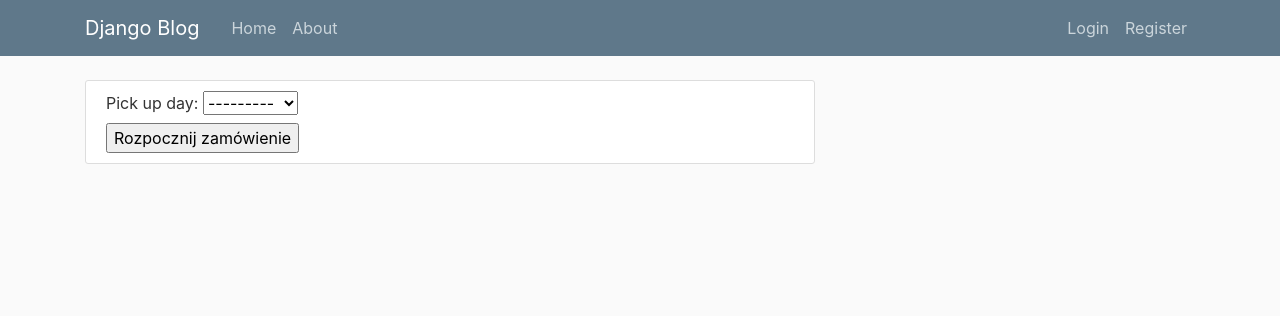
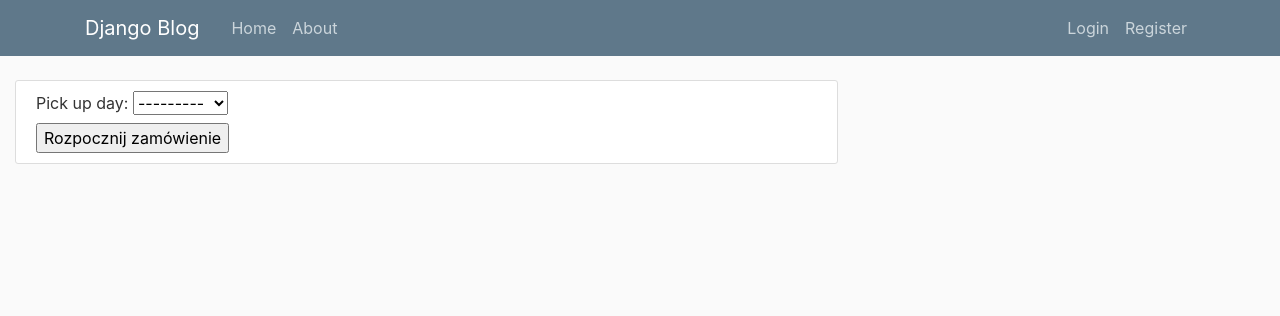
Before and after one commit to arturraczka/WKS, a Django app: page /koop/zamowienie/nowe/ in a window 1280 px wide. Shown: the top 316 px of the page. Run offline with Django 5.2, Linux system fonts and the light colour scheme; a user stored in the database is signed in; tables that the repository leaves empty hold one stand-in row (values such as "Sample post"); some libraries are stand-ins or nearby versions.

Commit message:
adjusting templates

```diff
--- a/koop_form/apps/form/static/form/main.css
+++ b/koop_form/apps/form/static/form/main.css
@@ -122,3 +122,9 @@ a.article-title:hover {
   color: #fff; /* Change background color on hover */
   text-decoration: none;
 }
+
+/* Custom CSS to widen the container */
+.custom-container {
+    min-width: 800px;
+    max-width: 1600px; /* Adjust the value as per your requirements */
+}
--- a/koop_form/apps/form/templates/form/base_one.html
+++ b/koop_form/apps/form/templates/form/base_one.html
@@ -34,7 +34,7 @@
         </div>
       </nav>
     </header>
-    <main role="main" class="container">
+    <main role="main" class="container custom-container">
           {% if messages %}
             {% for message in messages %}
               <div class="alert alert-{{ message.tags }}">
--- a/koop_form/apps/form/templates/form/orderitem_create.html
+++ b/koop_form/apps/form/templates/form/orderitem_create.html
@@ -1,8 +1,7 @@
 {% extends "form/base_one.html" %}
 {% load custom_filters %}
 {% block content %}
-
-<div class="col-md-8">
+<div class="col-md-9">
     <label for="producers">Zmień producenta:</label>
     <select name="producers" id="producers">
       {% for producer in producers %}
@@ -51,8 +50,7 @@
     </form>
 </div>
 
-
-<div class="col-md-4">
+    <div class="col-md-3">
       <a href="{% url 'order-formset-update' %}">
           <div class="content-section sticky-element">
             <h3>Twoje zamówienie:</h3>
```
Lines whose indentation alone changed are shown as unchanged.
